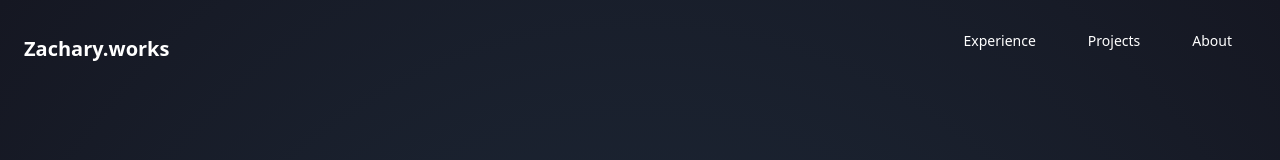
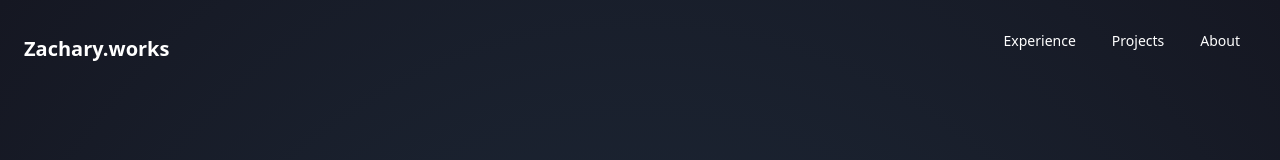
Before and after one commit to zackhanni/zachary.works, a Next.js app: page / in a window 1280 px wide. Shown: the top 160 px of the page. Built offline with nearby package versions, Linux system fonts and the light colour scheme.

Commit message:
adjusted padding x

```diff
--- a/components/ui/navigation-menu.tsx
+++ b/components/ui/navigation-menu.tsx
@@ -41,7 +41,7 @@ NavigationMenuList.displayName = NavigationMenuPrimitive.List.displayName;
 const NavigationMenuItem = NavigationMenuPrimitive.Item;
 
 const navigationMenuTriggerStyle = cva(
-  "group inline-flex h-9 w-max items-center justify-center text-white no-underline hover:underline rounded-full px-4 py-2 text-sm font-medium transition-colors disabled:pointer-events-none disabled:opacity-50 data-[active]:bg-accent/50 data-[state=open]:bg-accent/50"
+  "group inline-flex h-9 w-max items-center justify-center text-white no-underline hover:underline rounded-full px-3 py-2 text-sm font-medium transition-colors disabled:pointer-events-none disabled:opacity-50 data-[active]:bg-accent/50 data-[state=open]:bg-accent/50"
 );
 
 const NavigationMenuTrigger = React.forwardRef<
```
